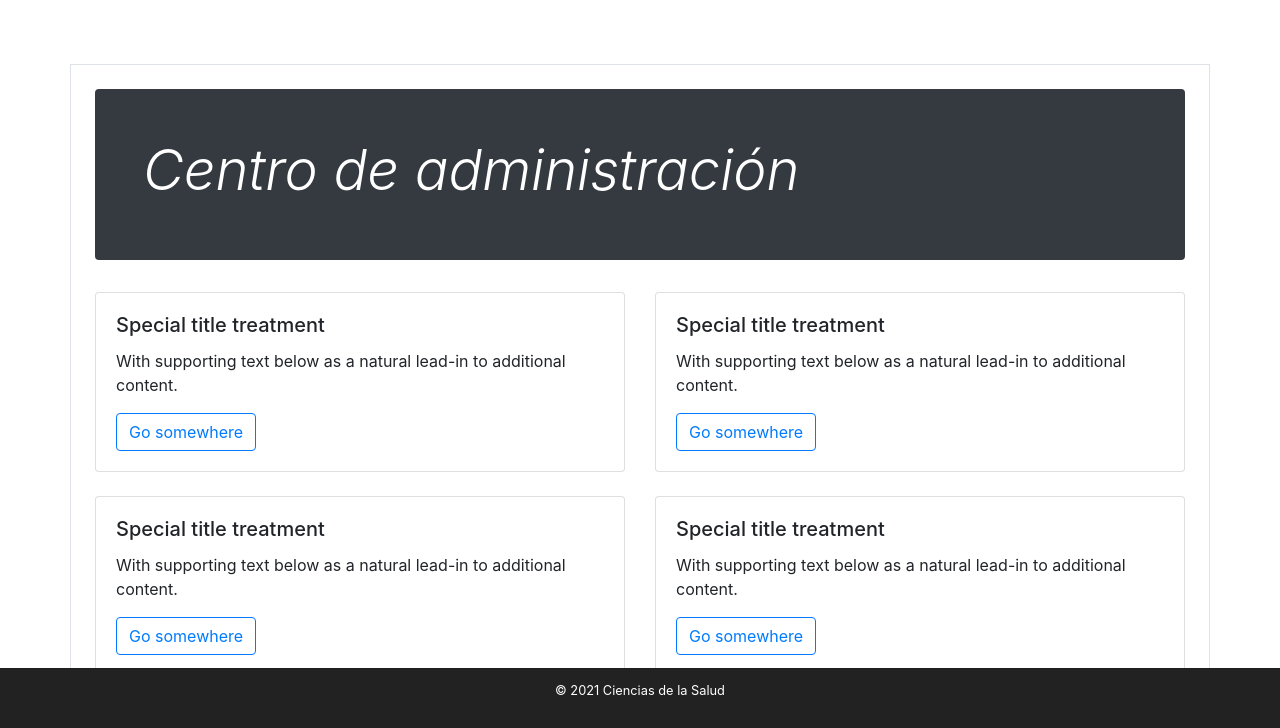
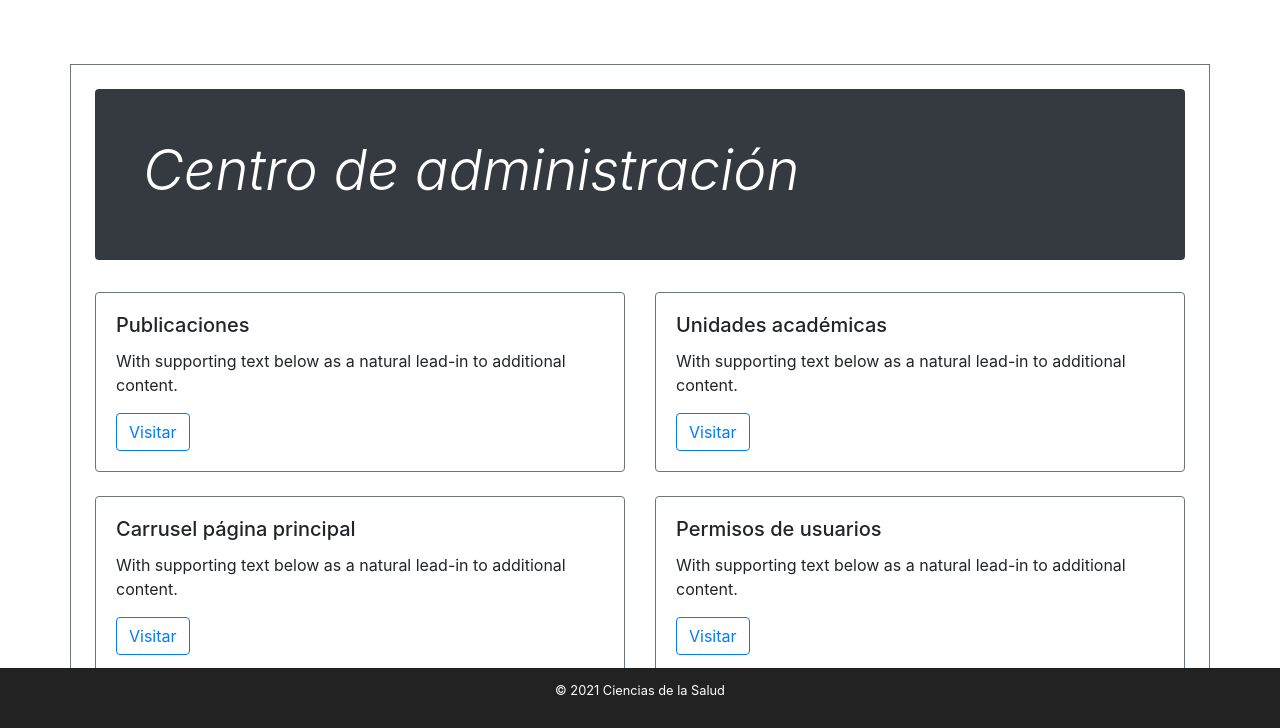
Before and after one commit to CR-MX/PDEC, a Django app: page /educuaz/publication/adminCenter/ in a window 1280 px wide. Shown: the part 72-800 px from the top of the page. Run offline with Django 3.2, Linux system fonts and the light colour scheme; some libraries are stand-ins or nearby versions.

Commit message:
nuevos cambios

```diff
--- a/publication/templates/adminCenter.html
+++ b/publication/templates/adminCenter.html
@@ -10,7 +10,7 @@ Centro de administración
 <br>
 <br>
 <!-- nueva forma de verlo en datatable -->
-<div class="container p-4 my-3 border">
+<div class="container p-4 my-3 border border-secondary">
 
     <div class="jumbotron p-3 p-md-5 text-white rounded bg-dark">
         <div class=" px-0">
@@ -18,21 +18,21 @@ Centro de administración
         </div>
     </div>
     <div class="row">
-        <div class="col-sm-6">
-            <div class="card">
+        <div class="col-sm-6 ">
+            <div class="card border border-secondary">
                 <div class="card-body">
-                    <h5 class="card-title">Special title treatment</h5>
+                    <h5 class="card-title">Publicaciones</h5>
                     <p class="card-text">With supporting text below as a natural lead-in to additional content.</p>
-                    <a href="#" class="btn btn-outline-primary">Go somewhere</a>
+                    <a href="{% url 'publication_app:publicationAdmin' %}" class="btn btn-outline-primary">Visitar</a>
                 </div>
             </div>
         </div>
         <div class="col-sm-6">
-            <div class="card">
+            <div class="card border border-secondary">
                 <div class="card-body">
-                    <h5 class="card-title">Special title treatment</h5>
+                    <h5 class="card-title">Unidades académicas</h5>
                     <p class="card-text">With supporting text below as a natural lead-in to additional content.</p>
-                    <a href="#" class="btn btn-outline-primary">Go somewhere</a>
+                    <a href="{% url 'publication_app:escuelaAdmin' %}" class="btn btn-outline-primary">Visitar</a>
                 </div>
             </div>
         </div>
@@ -40,20 +40,20 @@ Centro de administración
     <br>
     <div class="row">
         <div class="col-sm-6">
-            <div class="card">
+            <div class="card border border-secondary">
                 <div class="card-body">
-                    <h5 class="card-title">Special title treatment</h5>
+                    <h5 class="card-title">Carrusel página principal</h5>
                     <p class="card-text">With supporting text below as a natural lead-in to additional content.</p>
-                    <a href="#" class="btn btn-outline-primary">Go somewhere</a>
+                    <a href="{% url 'publication_app:carruselAdmin' %}" class="btn btn-outline-primary">Visitar</a>
                 </div>
             </div>
         </div>
         <div class="col-sm-6">
-            <div class="card">
+            <div class="card border border-secondary">
                 <div class="card-body">
-                    <h5 class="card-title">Special title treatment</h5>
+                    <h5 class="card-title">Permisos de usuarios</h5>
                     <p class="card-text">With supporting text below as a natural lead-in to additional content.</p>
-                    <a href="#" class="btn btn-outline-primary">Go somewhere</a>
+                    <a href="{% url 'eduacionapp:home' %}" class="btn btn-outline-primary">Visitar</a>
                 </div>
             </div>
         </div>
--- a/publication/templates/carruselAdmin.html
+++ b/publication/templates/carruselAdmin.html
@@ -8,7 +8,7 @@ Carrusel
 <br>
 <br>
 <!-- nueva forma de verlo en datatable -->
-<div class="container-fluid p-4 my-3 border">
+<div class="container-fluid p-4 my-3">
     <h2 class="app-page-title"> Carrusel página principal</h2>
     <div class="table-responsive">
         <table class="table table-striped  table-bordered" id="tblUsu" style="width:100%">
@@ -35,6 +35,8 @@ Carrusel
         </table>
     </div>
     <a type="button" href="{% url 'publication_app:adminCenter' %}" class="btn btn-outline-primary">Centro de administración</a>
+    <a type="button" href="{% url 'publication_app:crearCarrusel' %}" class="btn btn-outline-success">Crear carrusel</a>
+
 
 </div>
 {% endblock %}
--- a/publication/templates/escuelaAdmin.html
+++ b/publication/templates/escuelaAdmin.html
@@ -10,7 +10,7 @@ Carreras
 <br>
 <!-- Nueva forma de data table -->
 <div class="container-fluid p-4 my-3 border">
-    <h2 class="app-page-title"> Carreras</h2>
+    <h2 class="app-page-title"> Unidades académicas</h2>
     <div class="table-responsive">
         <table class="table table-striped  table-bordered" id="tblUsu" style="width:100%">
             <thead class="thead-dark">
@@ -34,5 +34,7 @@ Carreras
         </table>
     </div>
     <a type="button" href="{% url 'publication_app:adminCenter' %}" class="btn btn-outline-primary">Centro de administración</a>
+    <a type="button" href="{% url 'publication_app:crearEscuela' %}" class="btn btn-outline-success">Crear unidad académica</a>
+
 </div>
 {% endblock %}
--- a/publication/templates/publicationAdmin.html
+++ b/publication/templates/publicationAdmin.html
@@ -36,6 +36,7 @@ Publicaciones
         </table>
     </div>
     <a type="button" href="{% url 'publication_app:adminCenter' %}" class="btn btn-outline-primary">Centro de administración</a>
+    <a type="button" href="{% url 'publication_app:crearPublicacion' %}" class="btn btn-outline-success">Crear Publicación</a>
 
 </div>
 {% endblock %}
```
Also changed, not shown: usuarios/templates/home.html (+10 -11 lines).
